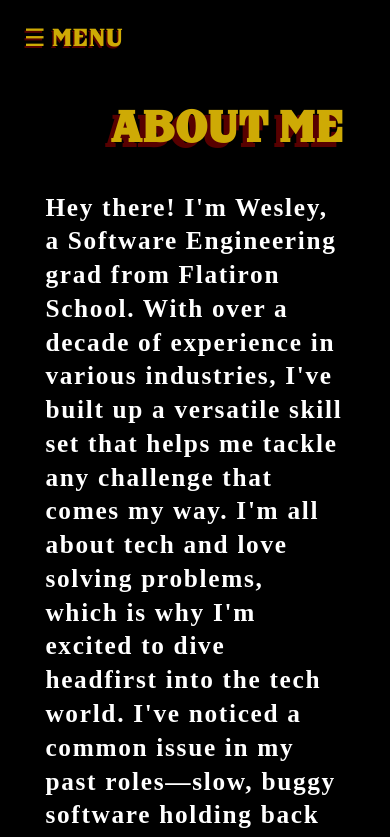
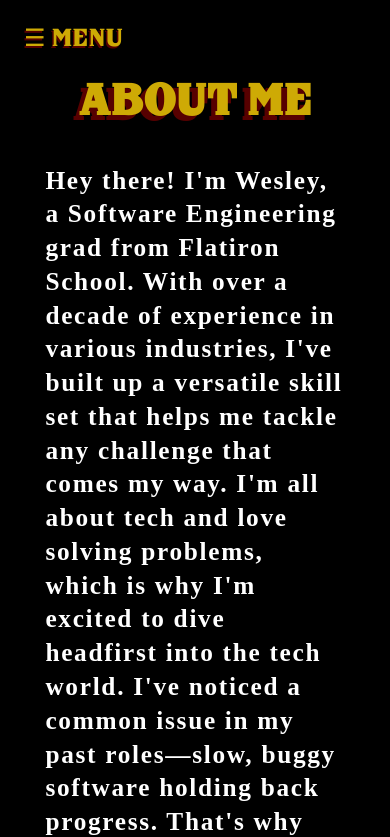
Before and after one commit to wesmith3/Portfolio, a Next.js app: page /about in a window 390 px wide. Shown: the top 837 px of the page. Built offline with nearby package versions, Linux system fonts and the light colour scheme; a web font is replaced by a local one.

Commit message:
fixes abt title on phone

```diff
--- a/src/app/about/page.css
+++ b/src/app/about/page.css
@@ -110,3 +110,14 @@
     margin-top: 0;
   }
 }
+
+@media (max-width: 780px) {
+  .abt-title {
+    padding-top: 5.5rem;
+    margin-bottom: 0;
+    font-size: 5vh;
+    transform: rotate(0);
+    width: 80%;
+    margin: auto;
+  }
+}
```
